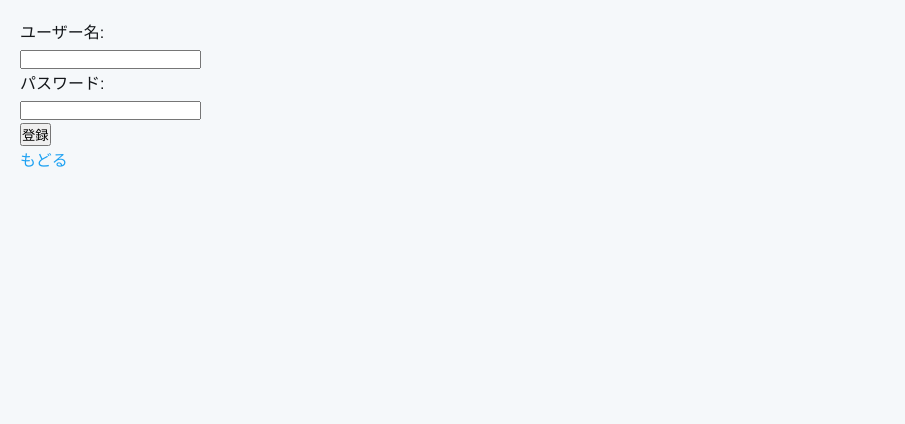
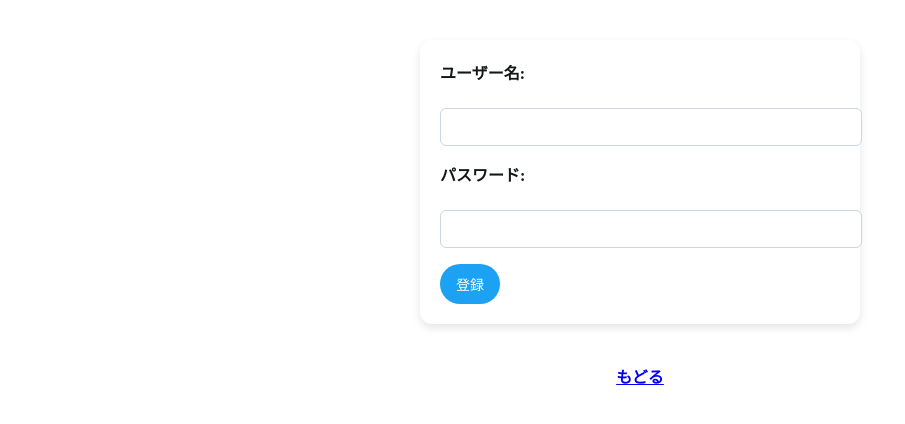
Before and after one commit to knmlhub/25_medi_renew, a Flask app: page /register in a window 1280 px wide. Shown: the top 424 px of the page, without its empty margins (0-905 px from the left). Run offline with Flask 3, Linux system fonts and the light colour scheme; some libraries are stand-ins or nearby versions.

Commit message:
add  CSS

```diff
--- /dev/null
+++ b/static/styles2.css
@@ -0,0 +1,55 @@
+/* フォームの全体レイアウト */
+form {
+    background-color: white;
+    padding: 20px;
+    border-radius: 12px;
+    box-shadow: 0 4px 8px rgba(0, 0, 0, 0.1);
+    max-width: 400px;
+    margin: 40px auto;
+}
+
+/* ラベルのスタイル */
+label {
+    font-weight: bold;
+    display: block;
+    margin-bottom: 6px;
+    color: #14171a;
+}
+
+/* テキスト入力欄 */
+input[type="text"],
+input[type="password"] {
+    width: 100%;
+    padding: 10px;
+    margin-bottom: 16px;
+    border: 1px solid #ccd6dd;
+    border-radius: 6px;
+    font-size: 14px;
+}
+
+/* 送信ボタン */
+input[type="submit"] {
+    background-color: #1da1f2;
+    color: white;
+    border: none;
+    padding: 10px 16px;
+    border-radius: 9999px;
+    cursor: pointer;
+    font-size: 14px;
+    transition: background-color 0.2s ease;
+}
+
+input[type="submit"]:hover {
+    background-color: #0d8ddb;
+}
+
+/* 下部リンク（新規登録・戻る） */
+.form-links {
+    text-align: center;
+    margin-top: 20px;
+}
+
+.form-links a {
+    margin: 0 10px;
+    font-weight: bold;
+}
--- a/templates/register.html
+++ b/templates/register.html
@@ -4,7 +4,7 @@
 	<meta charset="UTF-8">
 	<meta name="viewport" content="width=device-width, initial-scale=1.0">
 	<title>新規ユーザー</title>
-	<link rel="stylesheet" href="/static/styles.css">
+	<link rel="stylesheet" href="/static/styles2.css">
 </head>
 <body>
 	<h2>{{ message }}</h2>
@@ -15,6 +15,8 @@
 		<input type="password" id="password" name="password"><br>
 		<input type="submit" value="登録">
 	</form>
-	<a href="{{ url_for('index') }}">もどる</a>
+	<div class="form-links">
+		<a href="{{ url_for('index') }}">もどる</a>
+	</div>
 </body>
 </html>
```
Also changed, not shown: templates/login.html (+5 -4 lines).
